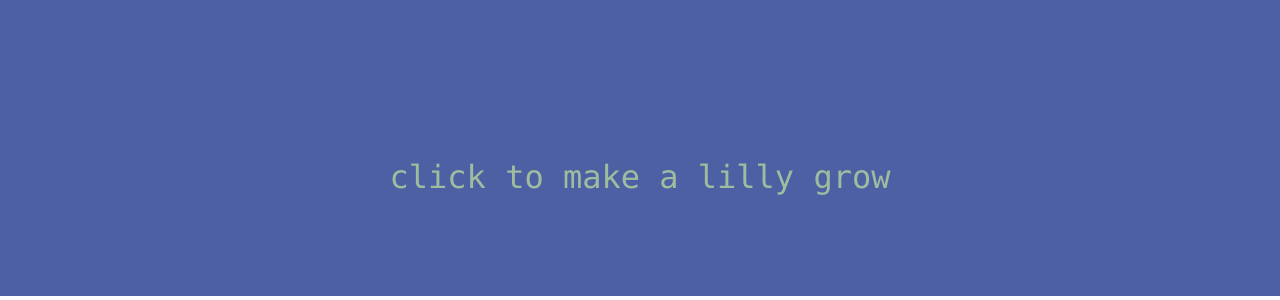
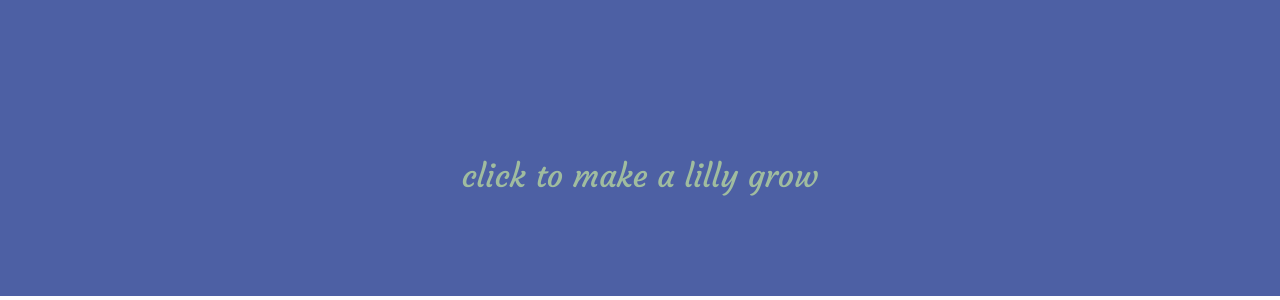
Before and after one commit to schoblaska/lilies, a website built with Vite: page index.html in a window 1280 px wide. Shown: the part 504-804 px from the top of the page. Built offline with nearby package versions, Linux system fonts and the light colour scheme; what curve-interpolator would draw is missing.

Commit message:
use courgette font for instructions

```diff
--- a/style.css
+++ b/style.css
@@ -1,11 +1,13 @@
+@import url("https://fonts.googleapis.com/css2?family=Courgette&display=swap");
+
 body {
-  margin: 0
+  margin: 0;
 }
 
 div#instructions {
   z-index: 100;
-  color: #C4E49E;
-  font-family: ui-monospace, SFMono-Regular, Menlo, Monaco, Consolas, "Liberation Mono", "Courier New", monospace;
+  color: #c4e49e;
+  font-family: "Courgette";
   font-size: 2em;
   position: absolute;
   width: 100%;
```
Lines whose indentation alone changed are shown as unchanged.
